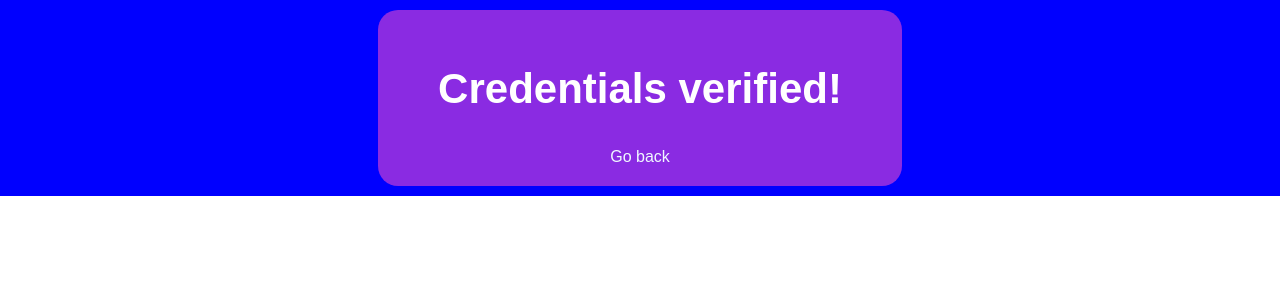
After one commit to phbruemmer/2FA, a Django app: template templates/verify.html in a window 1280 px wide. The commit adds this page. Shown: the top 300 px of the page. Run offline with Django 4.2, Linux system fonts and the light colour scheme; the template is opened without the code that fills it, so the values that code supplies are empty; parts of the project's set-up code (start-up, migrations or seed data) failed here and were passed over.

Commit message:
- changed register.html - Added verify.html

```diff
--- a/templates/register.html
+++ b/templates/register.html
@@ -5,7 +5,7 @@
     <meta name="viewport" content="width=device-width, initial-scale=1.0" />
     {% load static %}
     <link rel="stylesheet" type="text/css" href="{% static 'style.css' %}" />
-    <title>register</title>
+    <title>{{ type }}</title>
   </head>
   <body>
     <section id="top">
--- /dev/null
+++ b/templates/verify.html
@@ -0,0 +1,18 @@
+<!DOCTYPE html>
+<html lang="en">
+  <head>
+    <meta charset="UTF-8" />
+    <meta name="viewport" content="width=device-width, initial-scale=1.0" />
+    {% load static %}
+    <link rel="stylesheet" type="text/css" href="{% static 'style.css' %}" />
+    <title>verify</title>
+  </head>
+  <body>
+    <section id="top">
+      <div id="items">
+        <h1>Credentials verified!</h1>
+        <a href="../../login">Go back</a>
+      </div>
+    </section>
+  </body>
+</html>
```
